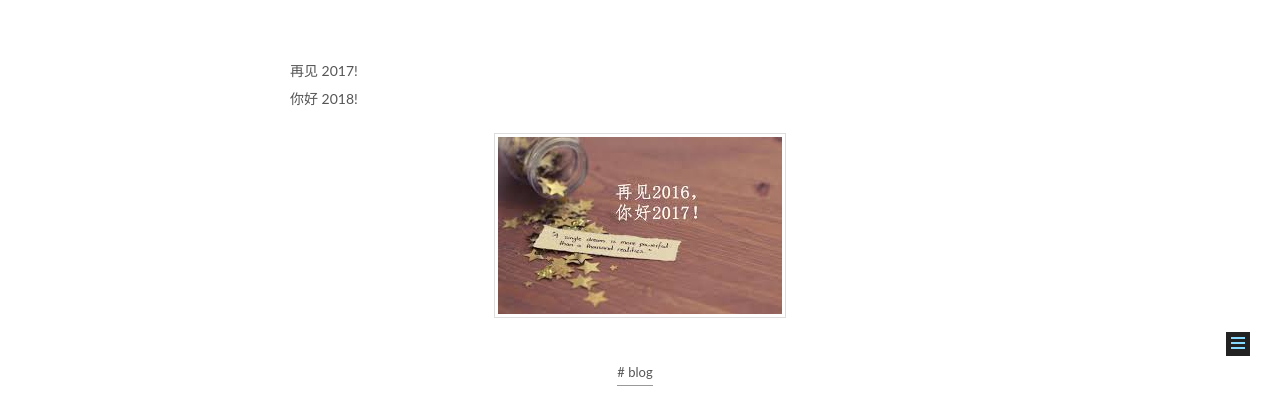
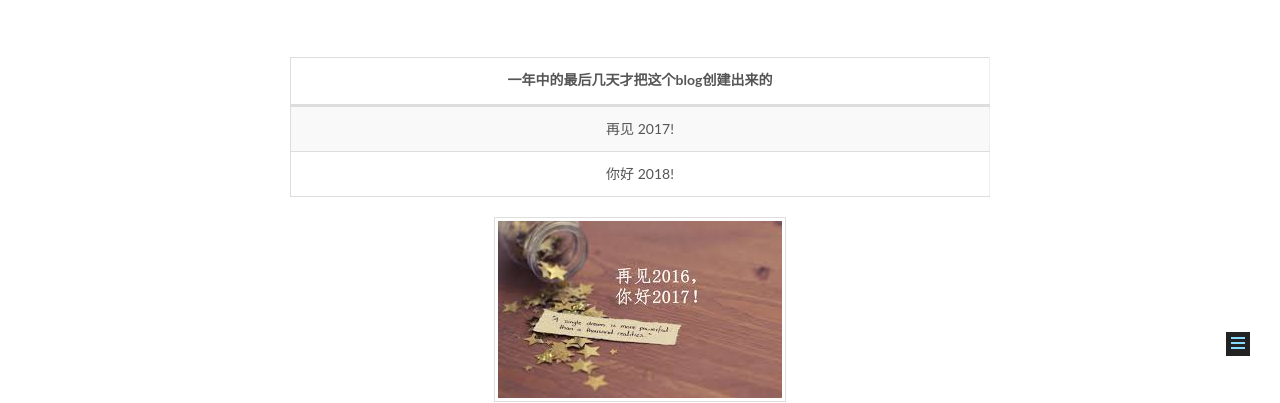
Before and after one commit to SysConKonn/sysconkonn.github.io, a plain HTML site: page 2017/12/29/My-first-article/index.html in a window 1280 px wide. Shown: the part 399-802 px from the top of the page. Drawn offline with Linux system fonts and the light colour scheme.

Commit message:
Site updated: 2017-12-29 10:32:04

```diff
--- a/2017/12/29/My-first-article/index.html
+++ b/2017/12/29/My-first-article/index.html
@@ -79,18 +79,18 @@
 
 
 
-<meta name="description" content="再见 2017!你好 2018!">
+<meta name="description" content="一年中的最后几天才把这个blog创建出来的     再见 2017!   你好 2018!">
 <meta name="keywords" content="blog">
 <meta property="og:type" content="article">
 <meta property="og:title" content="My first article">
 <meta property="og:url" content="http://yoursite.com/2017/12/29/My-first-article/index.html">
 <meta property="og:site_name" content="Konnyaku Sys_Con">
-<meta property="og:description" content="再见 2017!你好 2018!">
+<meta property="og:description" content="一年中的最后几天才把这个blog创建出来的     再见 2017!   你好 2018!">
 <meta property="og:image" content="http://yoursite.com/images/2017-2018.jpeg">
-<meta property="og:updated_time" content="2017-12-29T02:23:58.777Z">
+<meta property="og:updated_time" content="2017-12-29T02:31:47.461Z">
 <meta name="twitter:card" content="summary">
 <meta name="twitter:title" content="My first article">
-<meta name="twitter:description" content="再见 2017!你好 2018!">
+<meta name="twitter:description" content="一年中的最后几天才把这个blog创建出来的     再见 2017!   你好 2018!">
 <meta name="twitter:image" content="http://yoursite.com/images/2017-2018.jpeg">
 
 
@@ -301,7 +301,21 @@
 
 
 
-        <p>再见 2017!<br>你好 2018!</p>
+        <table>
+<thead>
+<tr>
+<th style="text-align:center">一年中的最后几天才把这个blog创建出来的</th>
+</tr>
+</thead>
+<tbody>
+<tr>
+<td style="text-align:center">再见 2017!</td>
+</tr>
+<tr>
+<td style="text-align:center">你好 2018!</td>
+</tr>
+</tbody>
+</table>
 <p><img src="/images/2017-2018.jpeg" alt=""></p>
 
 
--- a/css/main.css
+++ b/css/main.css
@@ -1827,7 +1827,7 @@ pre .javascript .function {
   width: 4px;
   height: 4px;
   border-radius: 50%;
-  background: #6009a1;
+  background: #41ffd1;
 }
 .links-of-blogroll {
   font-size: 13px;
```
Also changed, not shown: index.html (+15 -1 lines).
